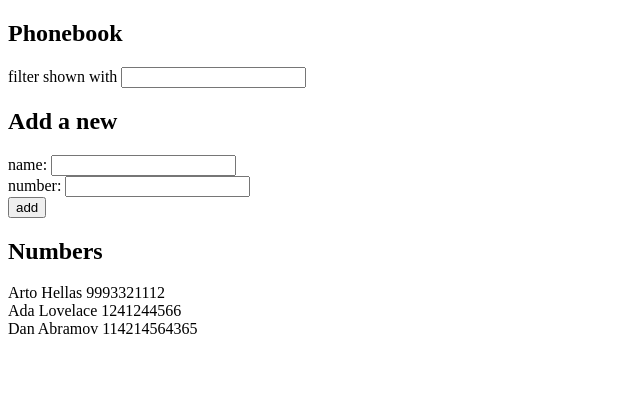
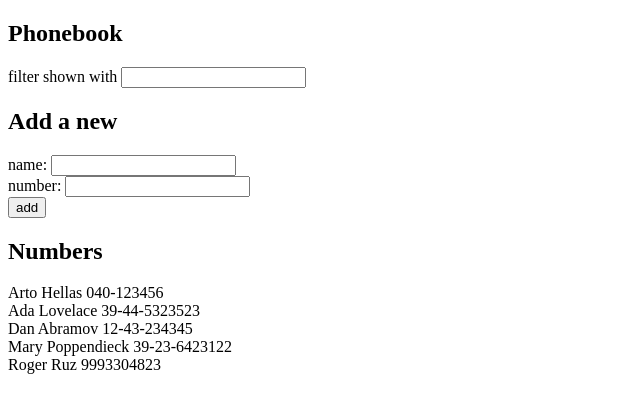
Before and after one commit to RogiRP/HomeWork-Sumission-Full-Stack-Open, a React (Vite) app in the folder part2/Agenda/: page / in a window 1280 px wide. Shown: the top 412 px of the page, without its empty margins (0-640 px from the left). Built offline with nearby package versions, Linux system fonts and the light colour scheme; data requests are answered from the project's data file.

Commit message:
2.12: La Agenda Telefónica paso 7 - COMPLETADO

```diff
--- a/part2/Agenda/db.json
+++ b/part2/Agenda/db.json
@@ -1,24 +1,30 @@
 {
-  "persons":[
+  "persons": [
     {
       "name": "Arto Hellas",
       "number": "040-123456",
-      "id": 1
+      "id": "1"
     },
     {
       "name": "Ada Lovelace",
       "number": "39-44-5323523",
-      "id": 2
+      "id": "2"
     },
     {
       "name": "Dan Abramov",
       "number": "12-43-234345",
-      "id": 3
+      "id": "3"
     },
     {
       "name": "Mary Poppendieck",
       "number": "39-23-6423122",
-      "id": 4
+      "id": "4"
+    },
+    {
+      "name": "Roger Ruz",
+      "number": "9993304823",
+      "id": "WSZvyVWWmEY"
     }
-  ]
+  ],
+  "$schema": "./node_modules/json-server/schema.json"
 }
--- a/part2/Agenda/src/App.jsx
+++ b/part2/Agenda/src/App.jsx
@@ -1,18 +1,21 @@
-import { useState } from 'react'
+import { useState, useEffect } from 'react'
+import axios from 'axios'
 import Filter from './components/Filter'
 import PersonForm from './components/PersonForm'
 import Persons from './components/Persons'
 
 const App = () => {
-  const [persons, setPersons] = useState([
-    { name: 'Arto Hellas', number: '9993321112' },
-    { name: 'Ada Lovelace', number: '1241244566' },
-    { name: 'Dan Abramov', number: '114214564365' }
-  ])
-
+  const [persons, setPersons] = useState([])
   const [newName, setNewName] = useState('')
   const [newNumber, setNewNumber] = useState('')
   const [filter, setFilter] = useState('')
+
+  useEffect(() => {
+    axios.get('http://localhost:3001/persons')
+      .then(response => {
+        setPersons(response.data)
+      })
+  }, [])
 
   const handleNameChange = (event) => {
     setNewName(event.target.value)
@@ -43,9 +46,13 @@ const App = () => {
       number: newNumber
     }
 
-    setPersons(persons.concat(personObject))
-    setNewName('')
-    setNewNumber('')
+    axios.post('http://localhost:3001/persons', personObject).then(
+      response => {
+        setPersons(persons.concat(response.data))
+        setNewName('')
+        setNewNumber('')
+      }
+    )
   }
 
   const personsToShow = persons.filter(person =>
```
